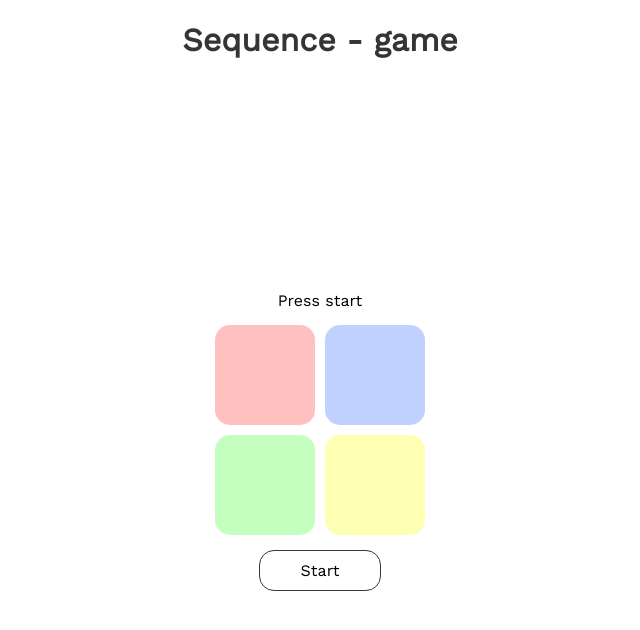
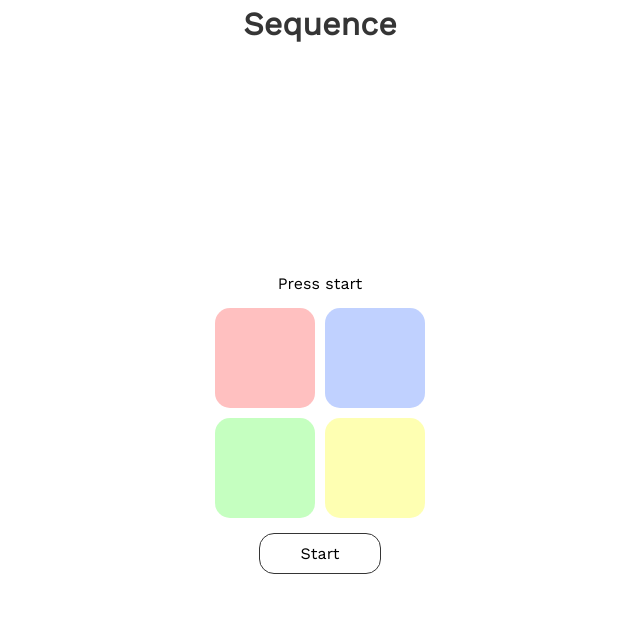
Before and after one commit to asmmer/sequence, a website: page src/html/views/index.html in a window 1280 px wide. Shown: the whole page, without its empty margins (320-960 px from the left). Drawn offline with nearby package versions, Linux system fonts and the light colour scheme; files that its build step writes are made by us from their sources; files whose address does not match are found by name.

Commit message:
Styles was corrected.

```diff
--- a/src/html/views/index.html
+++ b/src/html/views/index.html
@@ -7,7 +7,7 @@
     <meta http-equiv="X-UA-Compatible" content="ie=edge">
     <link href="https://fonts.googleapis.com/css?family=Work+Sans" rel="stylesheet">
     <link rel="stylesheet" href="css/style.bundle.css">
-    <title>Sequence - game</title>
+    <title>Sequence</title>
 </head>
 
 <body>
@@ -19,7 +19,9 @@
         </div>
     </div>
     <div class="container">
-        <h1 class="title">Sequence - game</h1>
+        <div class="header">
+            <h1>Sequence</h1>
+        </div>
         <div class="content">
             <div class="tip-title">Press start</div>
             <div class="box">
--- a/src/scss/style.scss
+++ b/src/scss/style.scss
@@ -4,19 +4,39 @@ $blue_color: #3067ff;
 $green_color: #41ff30;
 $yellow_color: #fbff00;
 
+* {
+    margin: 0;
+}
+html {
+    height: 100%;
+}
 body {
+    height: 100%;
     font-family: "Work Sans", sans-serif;
 }
 
 .container {
-    height: 90vh;
 
-    .title {
+    height: 100%;
+
+    display: flex;
+    flex-direction: column;
+
+    .header {
+
+        display: flex;
+        flex-direction: column;
+        justify-content: center;
+        align-items: center;
+
+        width: 100%;
+        height: 50px;
+
         color: $title_color;
-        text-align: center;
     }
 
     .content {
+
         height: 100%;
         display: flex;
         flex-direction: column;
@@ -28,6 +48,7 @@ body {
         }
 
         .box {
+
             display: flex;
             flex-wrap: wrap;
             justify-content: center;
```
